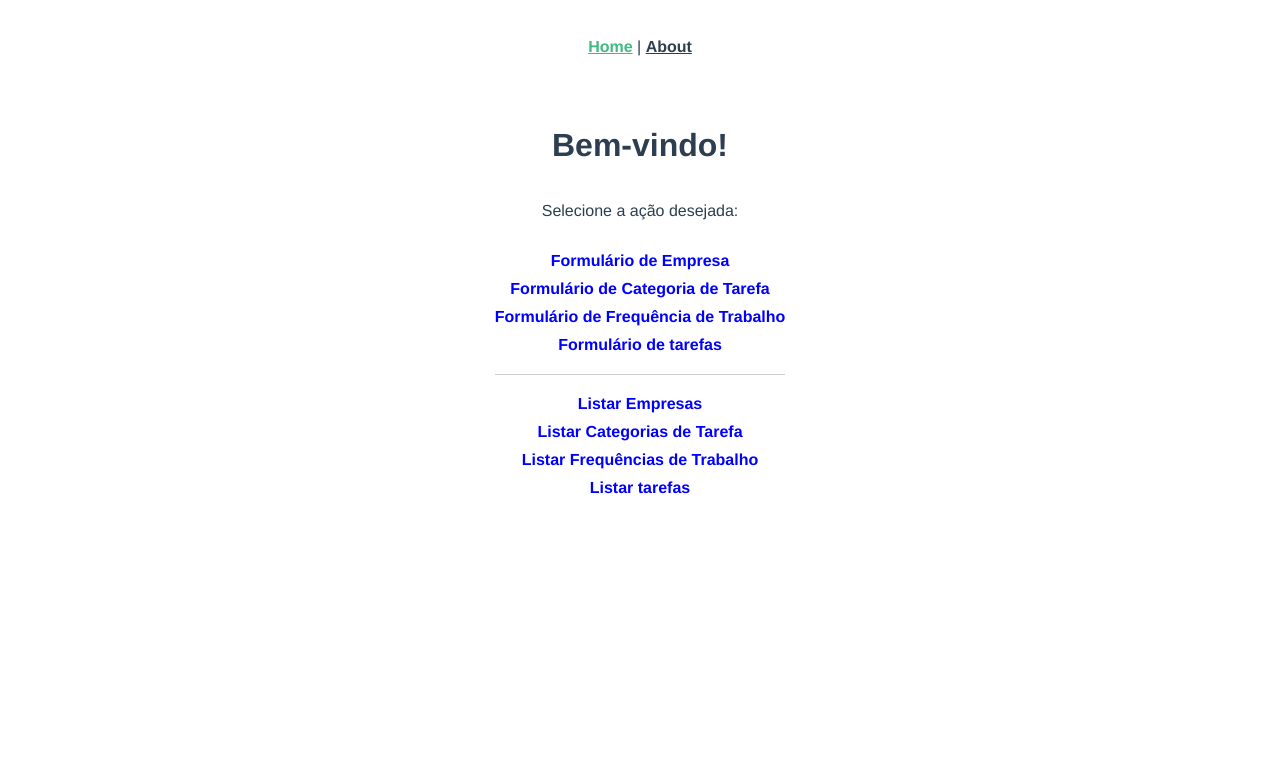
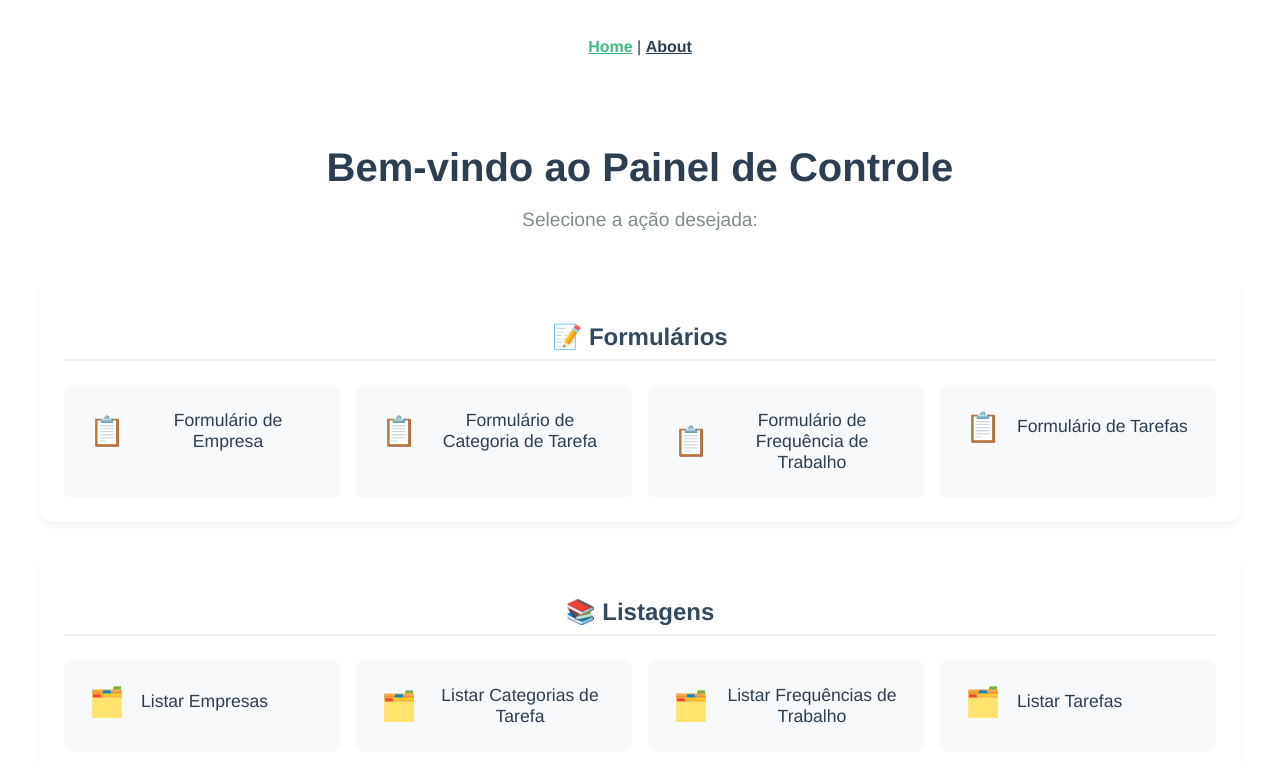
Before and after one commit to juauzitor/smat-frontend, a Vue app: page / in a window 1280 px wide. Shown: the top 762 px of the page. Built offline with nearby package versions, Linux system fonts and the light colour scheme.

Commit message:
refactor: improve home page style

```diff
--- a/src/views/HomeView.vue
+++ b/src/views/HomeView.vue
@@ -1,77 +1,155 @@
 <template>
   <div class="home">
-    <h1>Bem-vindo!</h1>
-    <p>Selecione a ação desejada:</p>
-    <ul>
-      <li>
-        <router-link to="/company-form">Formulário de Empresa</router-link>
-      </li>
-      <li>
-        <router-link to="/task-category-form"
-          >Formulário de Categoria de Tarefa</router-link
-        >
-      </li>
-      <li>
-        <router-link to="/work-frequency-form"
-          >Formulário de Frequência de Trabalho</router-link
-        >
-      </li>
-      <li>
-        <router-link to="/task-performed/create"
-          >Formulário de tarefas</router-link
-        >
-      </li>
-      <hr />
-      <li>
-        <router-link to="/companies">Listar Empresas</router-link>
-      </li>
-      <li>
-        <router-link to="/task-categories"
-          >Listar Categorias de Tarefa</router-link
-        >
-      </li>
-      <li>
-        <router-link to="/work-frequencies"
-          >Listar Frequências de Trabalho</router-link
-        >
-      </li>
-      <li>
-        <router-link to="/task-performed">Listar tarefas</router-link>
-      </li>
-    </ul>
+    <header class="header">
+      <h1 class="title">Bem-vindo ao Painel de Controle</h1>
+      <p class="subtitle">Selecione a ação desejada:</p>
+    </header>
+
+    <div class="actions-grid">
+      <section class="action-group">
+        <h2 class="group-title">📝 Formulários</h2>
+        <div class="group-items">
+          <router-link
+            v-for="form in forms"
+            :key="form.to"
+            :to="form.to"
+            class="action-card"
+          >
+            <div class="card-content">
+              <span class="icon">📋</span>
+              <span class="text">{{ form.label }}</span>
+            </div>
+          </router-link>
+        </div>
+      </section>
+
+      <section class="action-group">
+        <h2 class="group-title">📚 Listagens</h2>
+        <div class="group-items">
+          <router-link
+            v-for="list in lists"
+            :key="list.to"
+            :to="list.to"
+            class="action-card"
+          >
+            <div class="card-content">
+              <span class="icon">🗂️</span>
+              <span class="text">{{ list.label }}</span>
+            </div>
+          </router-link>
+        </div>
+      </section>
+    </div>
   </div>
 </template>
 
 <script setup lang="ts">
 import { RouterLink } from "vue-router";
+
+const forms = [
+  { to: "/company-form", label: "Formulário de Empresa" },
+  { to: "/task-category-form", label: "Formulário de Categoria de Tarefa" },
+  { to: "/work-frequency-form", label: "Formulário de Frequência de Trabalho" },
+  { to: "/task-performed/create", label: "Formulário de Tarefas" },
+];
+
+const lists = [
+  { to: "/companies", label: "Listar Empresas" },
+  { to: "/task-categories", label: "Listar Categorias de Tarefa" },
+  { to: "/work-frequencies", label: "Listar Frequências de Trabalho" },
+  { to: "/task-performed", label: "Listar Tarefas" },
+];
 </script>
 
 <style scoped>
 .home {
-  display: flex;
-  flex-direction: column;
-  align-items: center;
-  padding: 20px;
+  max-width: 1200px;
+  margin: 0 auto;
+  padding: 2rem 1rem;
 }
 
-ul {
-  list-style: none;
-  padding: 0;
+.header {
+  text-align: center;
+  margin-bottom: 3rem;
 }
 
-li {
-  margin-bottom: 10px;
+.title {
+  color: #2c3e50;
+  font-size: 2.5rem;
+  margin-bottom: 0.5rem;
 }
 
-a {
-  text-decoration: none;
-  color: blue;
-  font-weight: bold;
+.subtitle {
+  color: #7f8c8d;
+  font-size: 1.2rem;
 }
 
-hr {
-  margin: 20px 0;
-  border: 0;
-  border-top: 1px solid #ccc;
+.actions-grid {
+  display: grid;
+  gap: 2rem;
+}
+
+.action-group {
+  background: #ffffff;
+  border-radius: 12px;
+  padding: 1.5rem;
+  box-shadow: 0 4px 6px rgba(0, 0, 0, 0.05);
+}
+
+.group-title {
+  color: #34495e;
+  font-size: 1.5rem;
+  margin-bottom: 1.5rem;
+  padding-bottom: 0.5rem;
+  border-bottom: 2px solid #ecf0f1;
+}
+
+.group-items {
+  display: grid;
+  grid-template-columns: repeat(auto-fill, minmax(250px, 1fr));
+  gap: 1rem;
+}
+
+.action-card {
+  background: #f8f9fa;
+  border-radius: 8px;
+  padding: 1.5rem;
+  transition: all 0.2s ease;
+  text-decoration: none;
+  color: inherit;
+  border: 1px solid transparent;
+}
+
+.action-card:hover {
+  transform: translateY(-2px);
+  box-shadow: 0 4px 12px rgba(0, 0, 0, 0.1);
+  background: #ffffff;
+  border-color: #3498db;
+}
+
+.card-content {
+  display: flex;
+  align-items: center;
+  gap: 1rem;
+}
+
+.icon {
+  font-size: 1.8rem;
+}
+
+.text {
+  font-size: 1.1rem;
+  color: #2c3e50;
+  font-weight: 500;
+}
+
+@media (max-width: 768px) {
+  .title {
+    font-size: 2rem;
+  }
+
+  .group-items {
+    grid-template-columns: 1fr;
+  }
 }
 </style>
```
